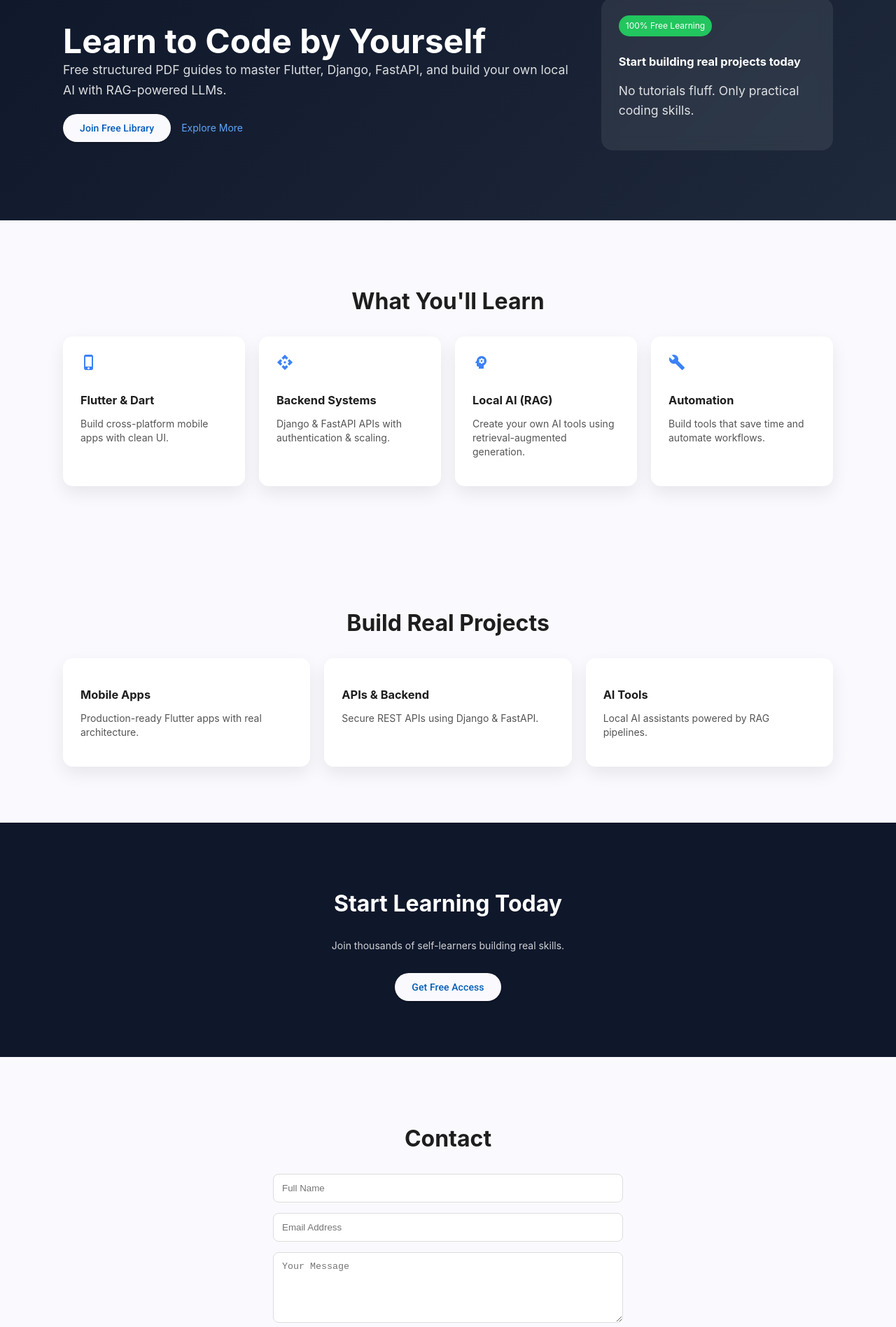
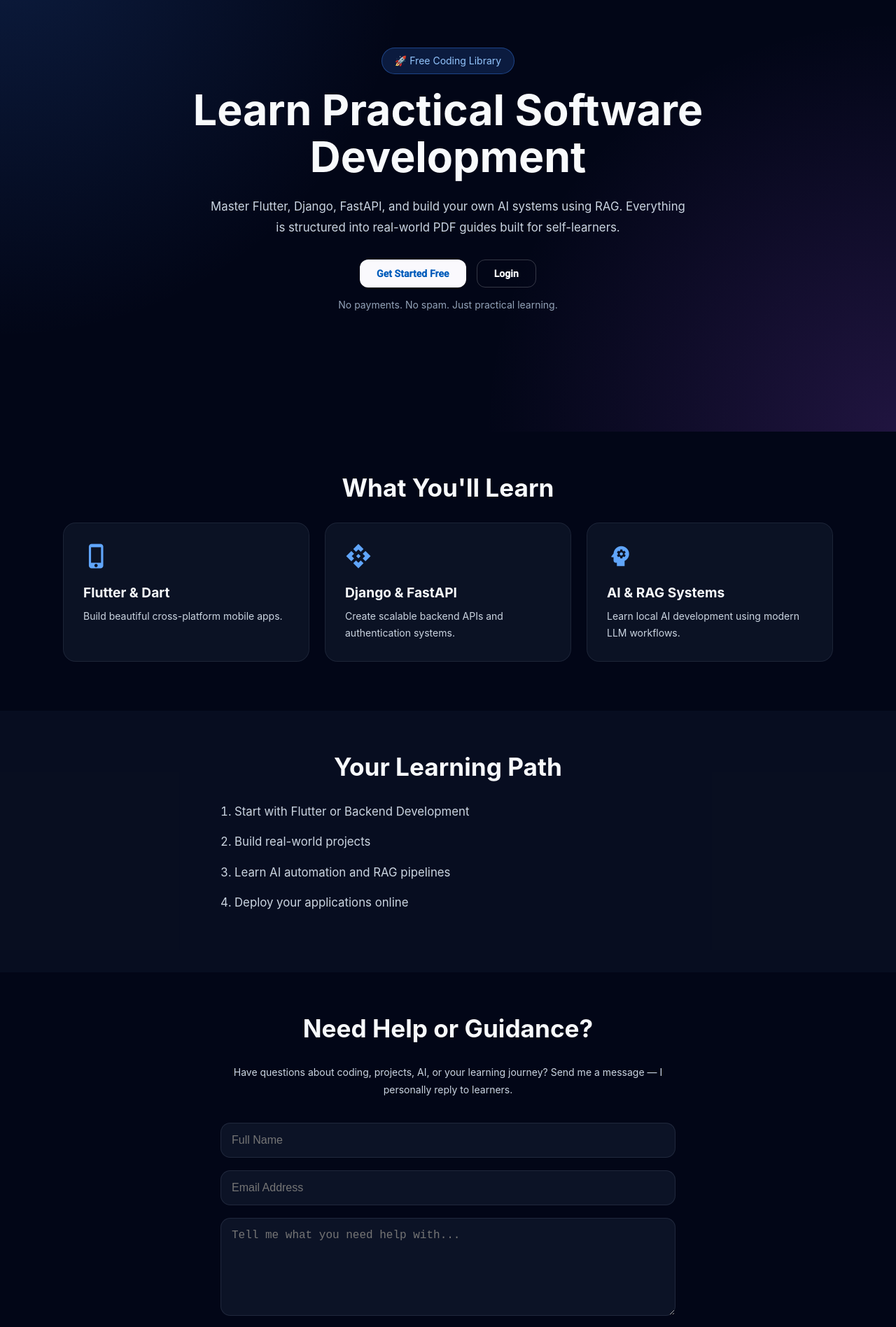
Before and after one commit to TUM17124/FullStack-Online-Library-, an Angular app in the folder FrontEnd/library-frontend/: page /dashboard in a window 1280 px wide. Shown: the part 167-2064 px from the top of the page at 70% size. Built offline with nearby package versions, Linux system fonts and the light colour scheme.

Commit message:
GOOD DASHBOARD

```diff
--- a/FrontEnd/library-frontend/package.json
+++ b/FrontEnd/library-frontend/package.json
@@ -8,7 +8,7 @@
     "serve:ssr": "node dist/library-frontend/server/main.js"
   },
   "dependencies": {
-    "@angular/animations": "21.0.6",
+    "@angular/animations": "^21.0.6",
     "@angular/cdk": "21.0.6",
     "@angular/common": "21.0.6",
     "@angular/forms": "21.0.6",
--- a/FrontEnd/library-frontend/src/app/components/dashboard/dashboard.html
+++ b/FrontEnd/library-frontend/src/app/components/dashboard/dashboard.html
@@ -1,118 +1,127 @@
 <app-header></app-header>
 
-<main class="landing">
+<main class="landing" [@fadeSlide]>
 
   <!-- HERO -->
   <section class="hero">
-    <div class="container hero-content">
-      <div class="hero-text">
-        <h1>Learn to Code by Yourself</h1>
-        <p>
-          Free structured PDF guides to master Flutter, Django, FastAPI,
-          and build your own local AI with RAG-powered LLMs.
-        </p>
+    <div class="container animate">
 
-        <div class="hero-actions">
-          <button mat-raised-button color="primary" routerLink="/register">
-            Join Free Library
-          </button>
-          <a href="#features">Explore More</a>
-        </div>
+      <div class="hero-badge">🚀 Free Coding Library</div>
+
+      <h1>Learn Practical Software Development</h1>
+
+      <p class="hero-text">
+        Master Flutter, Django, FastAPI, and build your own AI systems using RAG.
+        Everything is structured into real-world PDF guides built for self-learners.
+      </p>
+
+      <div class="hero-actions">
+        <button mat-raised-button color="primary" routerLink="/register">
+          Get Started Free
+        </button>
+
+        <button mat-stroked-button routerLink="/login">
+          Login
+        </button>
       </div>
 
-      <div class="hero-card">
-        <div class="badge">100% Free Learning</div>
-        <h3>Start building real projects today</h3>
-        <p>No tutorials fluff. Only practical coding skills.</p>
+      <div class="hero-note">
+        No payments. No spam. Just practical learning.
+      </div>
+
+    </div>
+  </section>
+
+  <!-- FEATURES -->
+  <section class="features">
+    <div class="container">
+
+      <h2 class="animate">What You'll Learn</h2>
+
+      <div class="grid">
+
+        <div class="card animate">
+          <mat-icon>phone_iphone</mat-icon>
+          <h3>Flutter & Dart</h3>
+          <p>Build beautiful cross-platform mobile apps.</p>
+        </div>
+
+        <div class="card animate">
+          <mat-icon>api</mat-icon>
+          <h3>Django & FastAPI</h3>
+          <p>Create scalable backend APIs and authentication systems.</p>
+        </div>
+
+        <div class="card animate">
+          <mat-icon>psychology</mat-icon>
+          <h3>AI & RAG Systems</h3>
+          <p>Learn local AI development using modern LLM workflows.</p>
+        </div>
+
       </div>
     </div>
   </section>
 
-  <!-- FEATURES -->
-  <section id="features" class="features">
-    <div class="container">
-      <h2>What You'll Learn</h2>
+  <!-- LEARNING PATH -->
+  <section class="path">
+    <div class="container animate">
 
-      <div class="grid">
-        <div class="card">
-          <mat-icon>phone_iphone</mat-icon>
-          <h3>Flutter & Dart</h3>
-          <p>Build cross-platform mobile apps with clean UI.</p>
-        </div>
+      <h2>Your Learning Path</h2>
 
-        <div class="card">
-          <mat-icon>api</mat-icon>
-          <h3>Backend Systems</h3>
-          <p>Django & FastAPI APIs with authentication & scaling.</p>
-        </div>
+      <ol class="steps">
+        <li>Start with Flutter or Backend Development</li>
+        <li>Build real-world projects</li>
+        <li>Learn AI automation and RAG pipelines</li>
+        <li>Deploy your applications online</li>
+      </ol>
 
-        <div class="card">
-          <mat-icon>psychology</mat-icon>
-          <h3>Local AI (RAG)</h3>
-          <p>Create your own AI tools using retrieval-augmented generation.</p>
-        </div>
-
-        <div class="card">
-          <mat-icon>build</mat-icon>
-          <h3>Automation</h3>
-          <p>Build tools that save time and automate workflows.</p>
-        </div>
-      </div>
-    </div>
-  </section>
-
-  <!-- PROJECTS -->
-  <section class="projects">
-    <div class="container">
-      <h2>Build Real Projects</h2>
-
-      <div class="grid">
-        <div class="project">
-          <h3>Mobile Apps</h3>
-          <p>Production-ready Flutter apps with real architecture.</p>
-        </div>
-
-        <div class="project">
-          <h3>APIs & Backend</h3>
-          <p>Secure REST APIs using Django & FastAPI.</p>
-        </div>
-
-        <div class="project">
-          <h3>AI Tools</h3>
-          <p>Local AI assistants powered by RAG pipelines.</p>
-        </div>
-      </div>
-    </div>
-  </section>
-
-  <!-- CTA -->
-  <section class="cta">
-    <div class="container">
-      <h2>Start Learning Today</h2>
-      <p>Join thousands of self-learners building real skills.</p>
-      <button mat-raised-button color="primary" routerLink="/register">
-        Get Free Access
-      </button>
     </div>
   </section>
 
   <!-- CONTACT -->
   <section class="contact">
-    <div class="container">
-      <h2>Contact</h2>
+    <div class="container animate">
 
-      <form target="_blank"
-            action="https://formsubmit.co/532995f2725a8c447f38569d1fcee84a"
-            method="POST">
+      <h2>Need Help or Guidance?</h2>
 
-        <input type="text" name="name" placeholder="Full Name" required>
-        <input type="email" name="email" placeholder="Email Address" required>
-        <textarea name="message" rows="5" placeholder="Your Message"></textarea>
+      <p class="contact-text">
+        Have questions about coding, projects, AI, or your learning journey?
+        Send me a message — I personally reply to learners.
+      </p>
+
+      <form
+        target="_blank"
+        action="https://formsubmit.co/532995f2725a8c447f38569d1fcee84a"
+        method="POST"
+      >
+
+        <input
+          type="text"
+          name="name"
+          placeholder="Full Name"
+          required
+        />
+
+        <input
+          type="email"
+          name="email"
+          placeholder="Email Address"
+          required
+        />
+
+        <textarea
+          name="message"
+          rows="6"
+          placeholder="Tell me what you need help with..."
+          required
+        ></textarea>
 
         <button mat-raised-button color="primary" type="submit">
           Send Message
         </button>
+
       </form>
+
     </div>
   </section>
 
--- a/FrontEnd/library-frontend/src/app/components/dashboard/dashboard.scss
+++ b/FrontEnd/library-frontend/src/app/components/dashboard/dashboard.scss
@@ -1,149 +1,267 @@
+* {
+  margin: 0;
+  padding: 0;
+  box-sizing: border-box;
+}
+
+html,
+body {
+  overflow-x: hidden;
+  background: #020617;
+  scroll-behavior: smooth;
+}
+
+/* MAIN */
 .landing {
   font-family: 'Inter', sans-serif;
-  color: #1e1e1e;
+  background: #020617;
+  color: #f8fafc;
+  min-height: 100vh;
+  overflow-x: hidden;
 }
 
 /* CONTAINER */
 .container {
-  width: 90%;
+  width: 92%;
   max-width: 1100px;
   margin: auto;
 }
 
+/* GLOBAL */
+section {
+  padding: 70px 0;
+}
+
+h1,
+h2,
+h3 {
+  font-weight: 700;
+}
+
+h2 {
+  text-align: center;
+  font-size: 2.2rem;
+  margin-bottom: 40px;
+}
+
 /* HERO */
 .hero {
-  padding: 100px 0;
-  background: linear-gradient(135deg, #0f172a, #1e293b);
-  color: white;
+  min-height: 90vh;
 
-  .hero-content {
-    display: flex;
-    justify-content: space-between;
-    align-items: center;
-    gap: 40px;
+  display: flex;
+  align-items: center;
+
+  background:
+    radial-gradient(circle at top left, rgba(59,130,246,0.18), transparent 40%),
+    radial-gradient(circle at bottom right, rgba(168,85,247,0.18), transparent 40%),
+    #020617;
+
+  text-align: center;
+
+  .hero-badge {
+    display: inline-block;
+    background: rgba(59,130,246,0.18);
+    border: 1px solid rgba(59,130,246,0.4);
+    padding: 8px 18px;
+    border-radius: 999px;
+    margin-bottom: 18px;
+    font-size: 14px;
+    color: #93c5fd;
   }
 
   h1 {
-    font-size: 3rem;
-    margin-bottom: 15px;
+    font-size: 3.8rem;
+    max-width: 850px;
+    margin: auto;
+    line-height: 1.1;
   }
 
-  p {
-    opacity: 0.85;
-    font-size: 1.1rem;
-    line-height: 1.6;
+  .hero-text {
+    max-width: 680px;
+    margin: 22px auto;
+    color: #cbd5e1;
+    font-size: 1.05rem;
+    line-height: 1.8;
   }
 
   .hero-actions {
-    margin-top: 20px;
+    margin-top: 30px;
     display: flex;
+    justify-content: center;
     gap: 15px;
-
-    a {
-      color: #60a5fa;
-      text-decoration: none;
-      align-self: center;
-    }
+    flex-wrap: wrap;
   }
 
-  .hero-card {
-    background: rgba(255, 255, 255, 0.08);
-    padding: 25px;
-    border-radius: 16px;
-    backdrop-filter: blur(10px);
-
-    .badge {
-      background: #22c55e;
-      display: inline-block;
-      padding: 5px 10px;
-      border-radius: 999px;
-      font-size: 12px;
-      margin-bottom: 10px;
-    }
+  .hero-note {
+    margin-top: 15px;
+    color: #94a3b8;
+    font-size: 14px;
   }
-}
-
-/* SECTIONS */
-section {
-  padding: 80px 0;
-}
-
-/* HEADINGS */
-h2 {
-  text-align: center;
-  font-size: 2rem;
-  margin-bottom: 40px;
 }
 
 /* GRID */
 .grid {
   display: grid;
-  grid-template-columns: repeat(auto-fit, minmax(230px, 1fr));
-  gap: 20px;
+  grid-template-columns: repeat(auto-fit, minmax(240px, 1fr));
+  gap: 22px;
 }
 
-/* CARDS */
-.card, .project {
-  background: white;
-  padding: 25px;
-  border-radius: 14px;
-  box-shadow: 0 10px 25px rgba(0,0,0,0.08);
-  transition: 0.3s;
+/* CARD */
+.card {
+  background: rgba(15,23,42,0.75);
+  border: 1px solid rgba(148,163,184,0.12);
+  border-radius: 18px;
+  padding: 28px;
+  transition: 0.35s ease;
+  backdrop-filter: blur(12px);
 
   &:hover {
-    transform: translateY(-5px);
+    transform: translateY(-6px);
+    border-color: rgba(59,130,246,0.4);
+    box-shadow: 0 16px 30px rgba(0,0,0,0.3);
   }
 
   mat-icon {
-    color: #3b82f6;
-    margin-bottom: 10px;
+    font-size: 38px;
+    width: 38px;
+    height: 38px;
+    color: #60a5fa;
+    margin-bottom: 18px;
   }
 
   h3 {
-    margin-bottom: 10px;
+    margin-bottom: 12px;
+    font-size: 1.2rem;
   }
 
   p {
-    color: #555;
+    color: #cbd5e1;
+    line-height: 1.7;
   }
 }
 
-/* CTA */
-.cta {
-  background: #0f172a;
-  color: white;
-  text-align: center;
+/* PATH */
+.path {
+  background: rgba(15,23,42,0.45);
 
-  p {
-    opacity: 0.8;
-  }
+  .steps {
+    max-width: 650px;
+    margin: auto;
+    padding-left: 20px;
 
-  button {
-    margin-top: 15px;
+    li {
+      margin-bottom: 15px;
+      color: #cbd5e1;
+      font-size: 1.05rem;
+      line-height: 1.7;
+    }
   }
 }
 
 /* CONTACT */
 .contact {
+  text-align: center;
+
+  .contact-text {
+    max-width: 650px;
+    margin: 0 auto 35px auto;
+    color: #cbd5e1;
+    line-height: 1.8;
+  }
+
   form {
+    max-width: 650px;
+    margin: auto;
     display: grid;
-    gap: 15px;
-    max-width: 500px;
-    margin: auto;
+    gap: 18px;
+  }
 
-    input, textarea {
-      padding: 12px;
-      border-radius: 8px;
-      border: 1px solid #ddd;
-      outline: none;
-    }
+  input,
+  textarea {
+    width: 100%;
+    background: rgba(15,23,42,0.85);
+    border: 1px solid rgba(148,163,184,0.15);
+    border-radius: 14px;
+    padding: 15px;
+    color: white;
+    font-size: 1rem;
+    outline: none;
+    transition: 0.3s ease;
+  }
+
+  input:focus,
+  textarea:focus {
+    border-color: #3b82f6;
+    box-shadow: 0 0 0 3px rgba(59,130,246,0.2);
+  }
+
+  textarea {
+    resize: vertical;
+    min-height: 140px;
   }
 }
 
 /* FOOTER */
 .footer {
+  padding: 25px 0;
   text-align: center;
-  padding: 20px;
-  background: #111827;
+  border-top: 1px solid rgba(148,163,184,0.1);
+
+  p {
+    color: #94a3b8;
+    font-size: 14px;
+  }
+}
+
+/* BUTTONS */
+button[mat-raised-button],
+button[mat-stroked-button] {
+  padding: 12px 24px;
+  border-radius: 12px;
+  font-weight: 600;
+}
+
+button[mat-stroked-button] {
+  border-color: rgba(255,255,255,0.2);
   color: white;
 }
+
+/* MOBILE */
+@media (max-width: 768px) {
+
+  section {
+    padding: 55px 0;
+  }
+
+  .hero {
+    min-height: auto;
+    padding-top: 110px;
+    padding-bottom: 70px;
+  }
+
+  .hero h1 {
+    font-size: 2.5rem;
+  }
+
+  h2 {
+    font-size: 1.9rem;
+  }
+
+  .hero-text {
+    font-size: 1rem;
+  }
+
+  .grid {
+    grid-template-columns: 1fr;
+  }
+
+  .hero-actions {
+    flex-direction: column;
+    align-items: center;
+  }
+
+  button {
+    width: 100%;
+    max-width: 300px;
+  }
+}
--- a/FrontEnd/library-frontend/src/app/components/forgot-password/forgot-password.html
+++ b/FrontEnd/library-frontend/src/app/components/forgot-password/forgot-password.html
@@ -48,7 +48,7 @@
       </button>
     </div>
       <div class="links">
-        <a routerLink="/forgot-password">Forgot Password?</a> <br>
+        <a routerLink="/login">Back to Login</a> <br>
         <a routerLink="/register">Don't have an account? Register here</a> <br>
         <a routerLink="/dashboard">Access Dashboard</a>
       </div>
--- a/FrontEnd/library-frontend/src/main.ts
+++ b/FrontEnd/library-frontend/src/main.ts
@@ -16,10 +16,12 @@ import { FormsModule } from '@angular/forms';
 import { AppComponent } from './app/app';
 import { routes } from './app/app.routes';
 import { authInterceptor } from './app/interceptors/auth-interceptor';
+import { provideAnimations } from '@angular/platform-browser/animations';
 
 bootstrapApplication(AppComponent, {
   providers: [
     provideRouter(routes),
+    provideAnimations(),
     provideHttpClient(withInterceptors([authInterceptor])),
     importProvidersFrom(
       BrowserAnimationsModule,
```
Also changed, not shown: FrontEnd/library-frontend/src/app/components/dashboard/dashboard.ts (+36 -1 lines), 2 other files (tests, documents, lock files or other folders).
